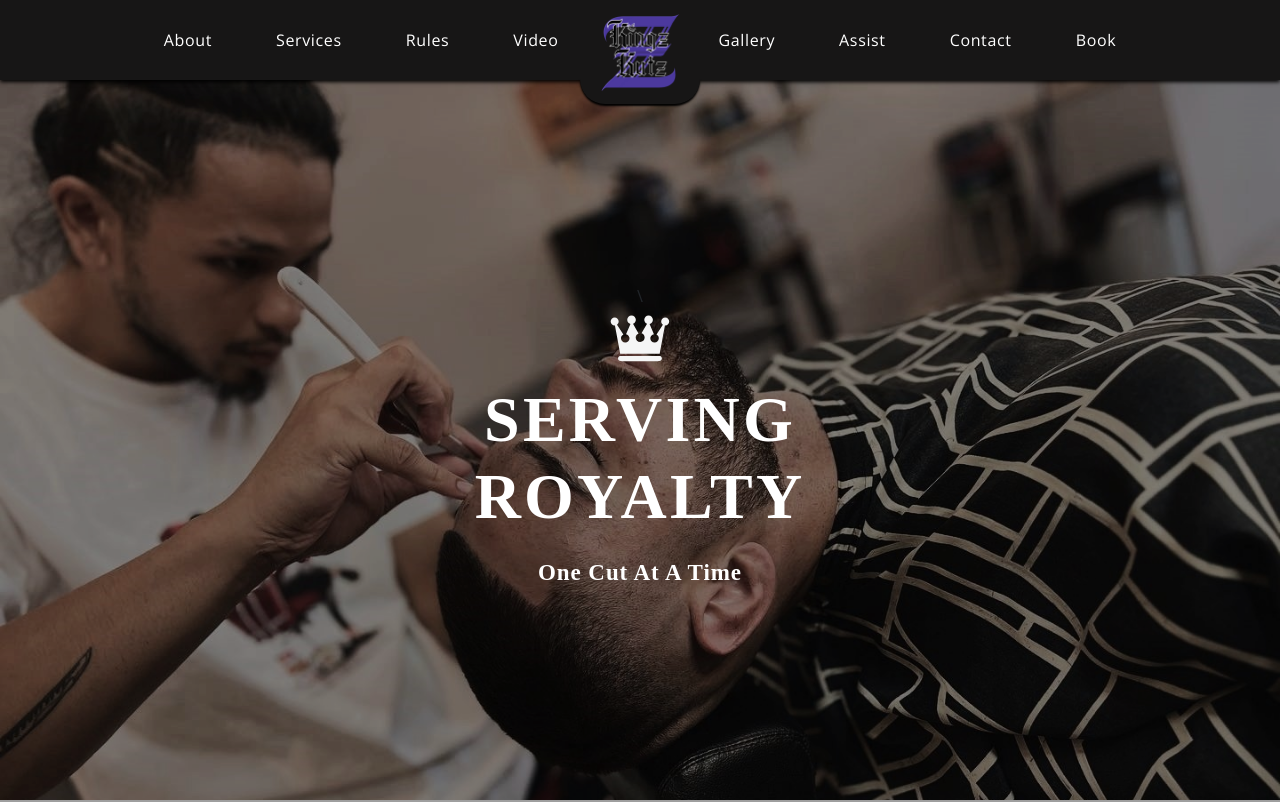
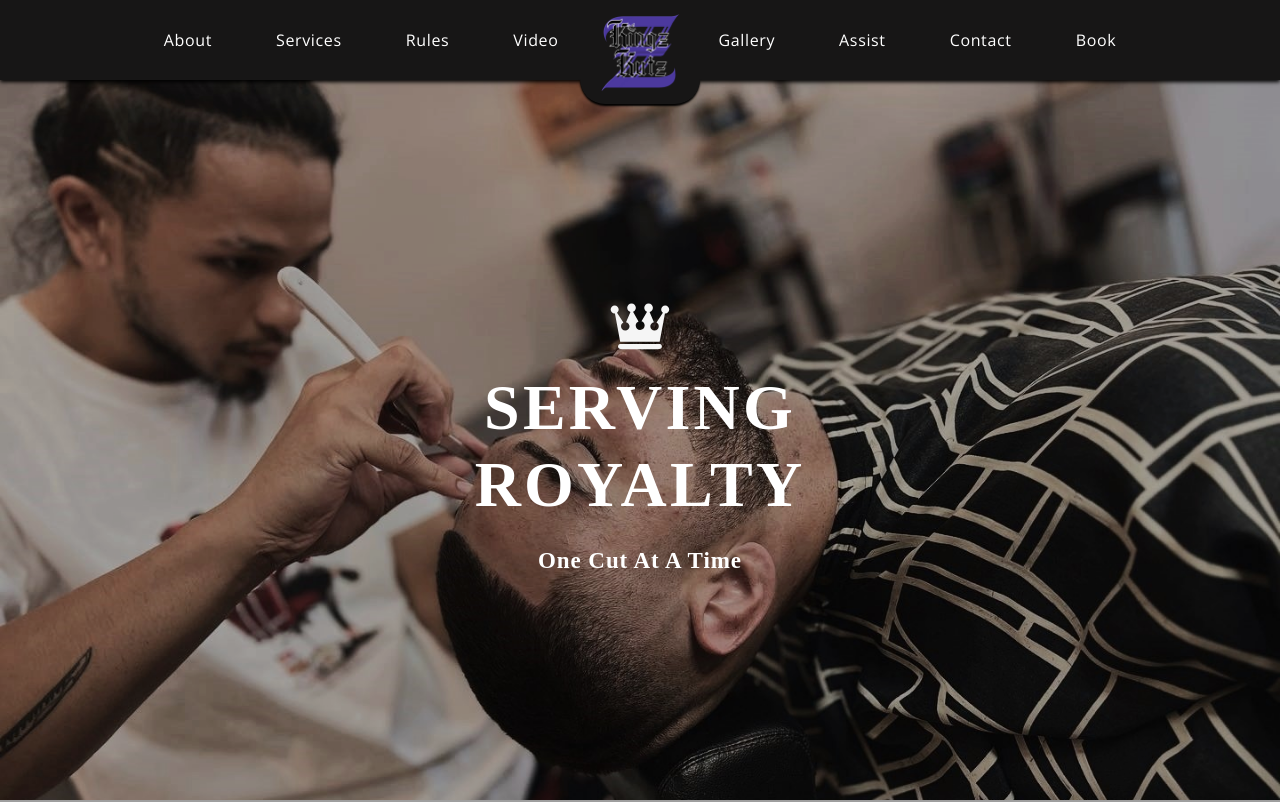
Before and after one commit to JuanTwo779/kingz-kutz-v2, a React (Create React App) app: page / in a window 1280 px wide. Shown: the top 802 px of the page. Built offline with nearby package versions, Linux system fonts and the light colour scheme; no server answers; grey boxes are pictures that could not be loaded; a web font is replaced by a local one.

Commit message:
Hero comp brighten

```diff
--- a/src/App.css
+++ b/src/App.css
@@ -25,7 +25,7 @@
   background-position: center top 80px;
   padding-top: 80px;
   height: 100vh;
-  box-shadow: inset 0 0 0 1000px rgba(0, 0, 0, 0.3);
+  box-shadow: inset 0 0 0 1000px rgba(0, 0, 0, 0.1);
   /* filter: brightness(0.8); */
 
 }
--- a/src/container/Hero/Hero.jsx
+++ b/src/container/Hero/Hero.jsx
@@ -5,7 +5,7 @@ import './Hero.css';
 
 const Hero = () => (
      <div className='app__hero-2' id='hero'>
-          <div className='app__hero-info'>\
+          <div className='app__hero-info'>
                <GiQueenCrown />
                <h1 className='app__hero-h1'>Serving royalty</h1>
                <h2 className='p__cormorant app__hero-h2'>One cut at a time</h2>
```
